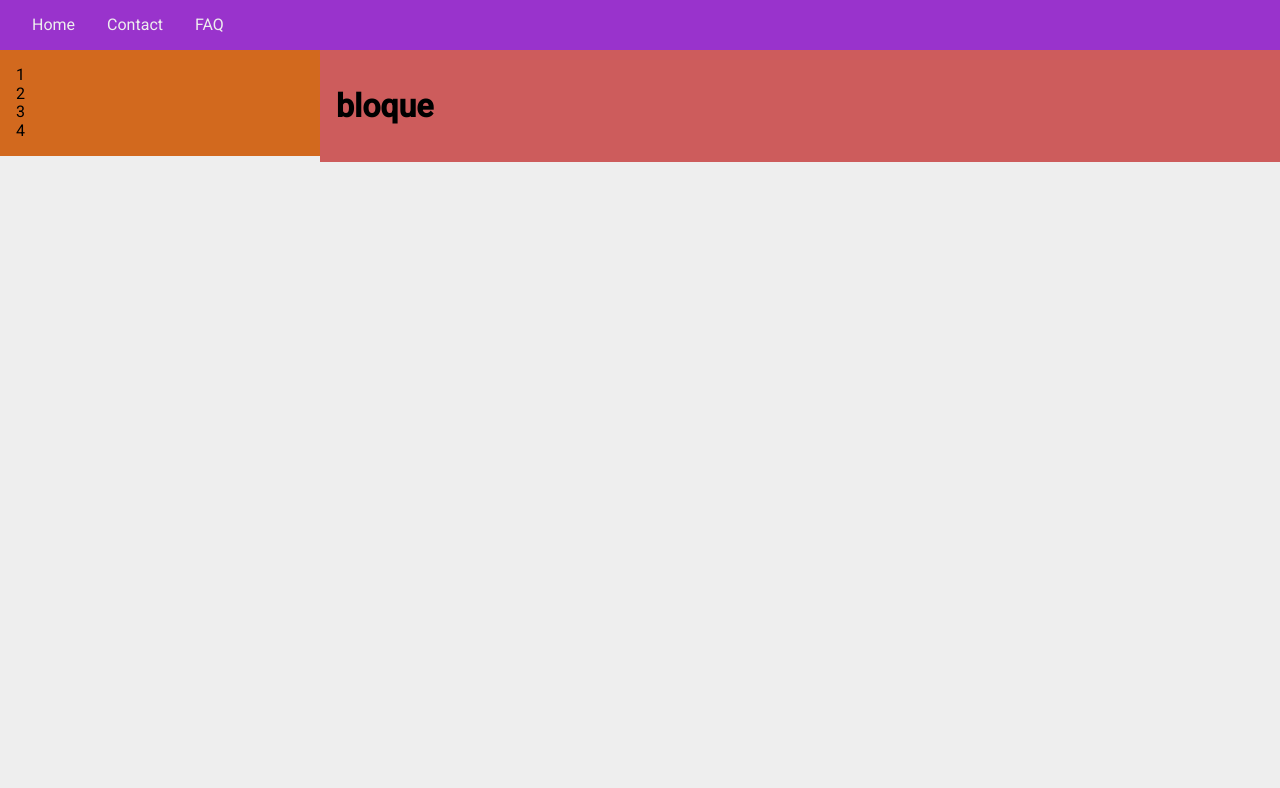
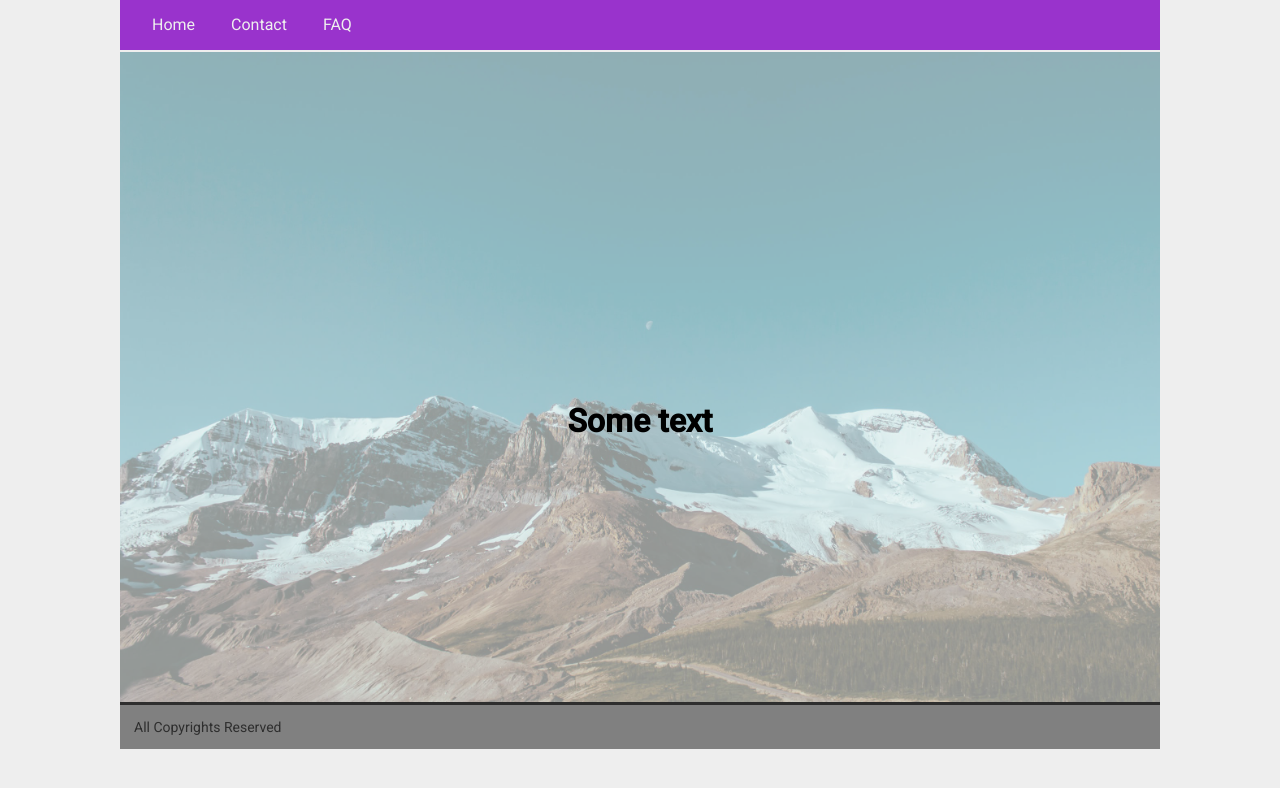
Before and after one commit to dlopezgarsco/gulp-sass-demo, a website: page app/src/index.html in a window 1280 px wide. Drawn offline with nearby package versions, Linux system fonts and the light colour scheme.

Commit message:
end of day

```diff
--- a/app/src/global/_core.scss
+++ b/app/src/global/_core.scss
@@ -1,7 +1,5 @@
+@import "mixins";
 @import "variables";
-@import "media-queries";
-@import "mixins";
-
 
 *, *:after, *:before {
   margin: 0;
@@ -13,22 +11,6 @@ img {
   width: auto;
   max-width: 100%;
   height: auto !important;
-}
-
-.wrapper {
-  width: 100%;
-  margin: 0 auto;
-}
-
-.wrapper, .row {
-  @extend %clearfix;
-}
-
-[class*='column-'] {
-  float: left;
-  padding: 1em;
-  width: 100%;
-  min-height: 1px;
 }
 
 a {
@@ -44,3 +26,24 @@ body {
   font-size: 16px;
   background: $main-gray;
 }
+
+.wrapper {
+  width: 100%;
+  margin: 0 auto;
+}
+
+.wrapper, .row {
+  @extend %clearfix;
+}
+
+[class*='column-'] {
+  float: left;
+  width: 100%;
+  min-height: 1px;
+}
+
+.wrapper {
+  font-size: 16px;
+  width: 100%;
+  max-width: $grid-max-width;
+}
--- a/app/src/global/style.scss
+++ b/app/src/global/style.scss
@@ -1,33 +1,29 @@
 @import 'https://fonts.googleapis.com/css?family=Roboto:300,400,500';
 @import "variables";
-@import "mixins";
 @import "core";
-@import "media-queries";
 
 .navbar {
+  padding: 1em;
   background: $navbar;
-}
-
-.navbar > ul > li {
-  float: left;
-  color: $main-gray;
-
+  border-bottom: 2px solid $main-gray;
+  li {
+    display: inline;
+    color: $main-gray;
+  }
   a {
     color: $main-gray;
     padding: 1em;
   }
-
   a:hover,
   a:active {
     background: $main-gray;
-    color: $navbar !important;
+    color: $navbar;
   }
 }
 
 .main-content {
-  height: 10px;
+  height: auto;
   line-height: 0px;
-
   img {
     height: auto;
     z-index: -1;
@@ -59,12 +55,48 @@
 }
 
 .test {
-  .column-3 {
+  :nth-child(1) {
+    background: #c06000;
     padding: 1em;
-    background: chocolate;
   }
-  .column-9 {
+  :nth-child(2) {
+    background: pink;
     padding: 1em;
-    background: indianred;
   }
 }
+
+@media #{$breakpoint-small} {
+  .navbar {
+    a {
+      width: 100%;
+      display: block;
+      padding: 1em;
+      text-align: center;
+    }
+  }
+  .wrapper {
+    height: 100%;
+    font-size: 20px;
+    width: 100%;
+    max-width: $grid-max-width;
+  }
+  @for $i from 1 through $grid-columns {
+    .col-s-#{$i} {
+      width: 100%;
+    }
+    .offcol-s-#{$i} {
+      margin-left: 0;
+    }
+  }
+}
+
+@media #{$breakpoint-large} {
+  @for $i from 1 through $grid-columns {
+    .column-#{$i} {
+      width: 100% / $grid-columns * $i;
+    }
+    .offcol-#{$i} {
+      margin-left: 100% / $grid-columns * $i;
+    }
+  }
+}
--- a/app/src/index.html
+++ b/app/src/index.html
@@ -10,7 +10,7 @@
 </head>
 <body>
 
-<section>
+<section class="wrapper">
   <div class="row">
     <nav class="navbar column-12">
       <ul>
@@ -21,29 +21,17 @@
     </nav>
   </div>
 
-  <div class="row test">
-    <div class="column-3">
-      <ul>
-        <li>1</li>
-        <li>2</li>
-        <li>3</li>
-        <li>4</li>
-      </ul>
-    </div>
-    <div class="column-9">
-      <h1>bloque</h1>
+  <div class="row main-content">
+    <div class="column-12">
+      <img src="global/resources/imgs/eos-freya.jpg" alt="background"/>
+      <h1><span>Some text</span></h1>
     </div>
   </div>
-
-  <!--<div class="row main-content">-->
-  <!--<div class="column-4">-->
-  <!--&lt;!&ndash;<img src="global/resources/imgs/eos-freya.jpg" alt="background"/>&ndash;&gt;-->
-  <!--&lt;!&ndash;<h1><span>Some text</span></h1>&ndash;&gt;-->
-  <!--</div>-->
-  <!--</div>-->
-  <!--<div class="row footer">-->
-  <!--<span>All Copyrights Reserved</span>-->
-  <!--</div>-->
+  <div class="row footer">
+    <div class="column-12">
+      <span>All Copyrights Reserved</span>
+    </div>
+  </div>
 </section>
 
 <!--build:js js/main.min.js -->
```
Also changed, not shown: app/src/global/style.css, 1 other file.
